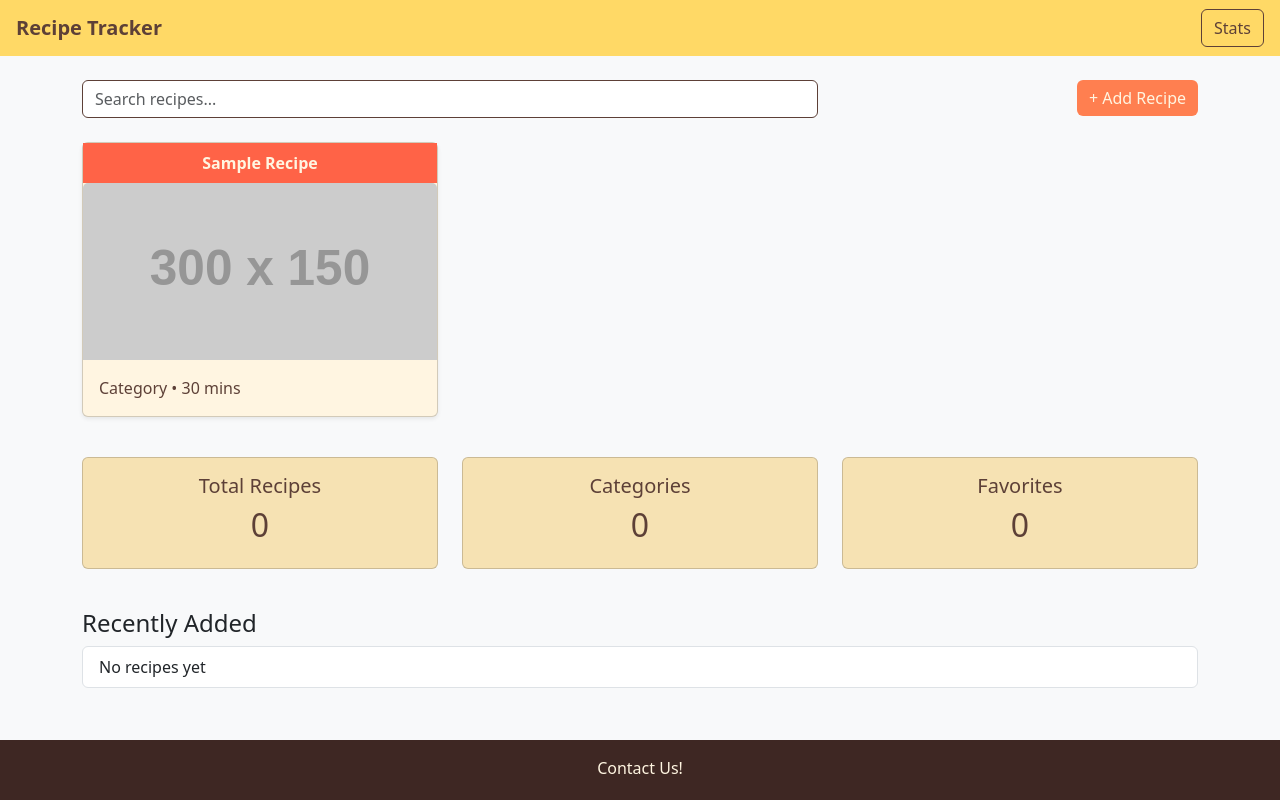
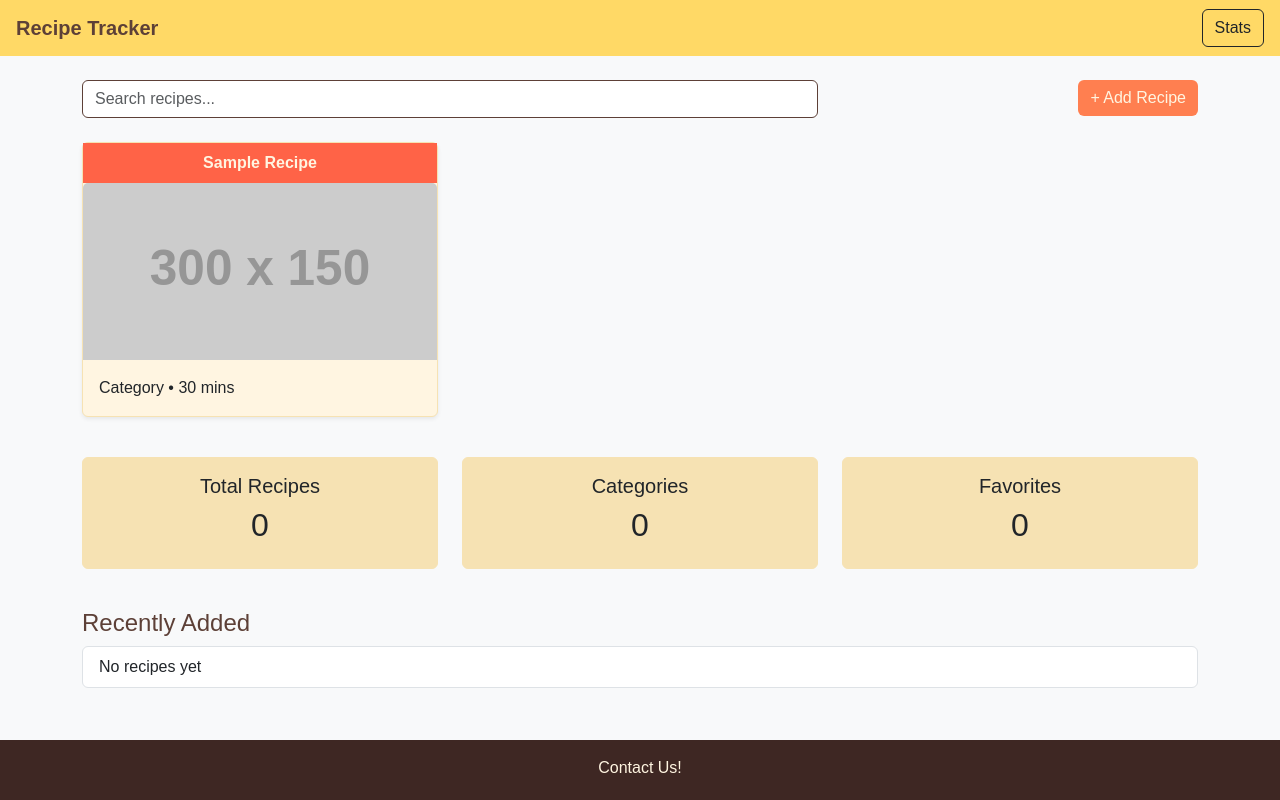
Before and after one commit to NGLeavitt/CS212, a plain HTML site: page index.html in a window 1280 px wide. Drawn offline with nearby package versions, Linux system fonts and the light colour scheme; placeholder pictures from the web are drawn by us.

Commit message:
Add files via upload

```diff
--- a/styles.css
+++ b/styles.css
@@ -1,49 +1,57 @@
-.custom-navbar {
-      background-color: #FFD966;
+/* Dashboard */
+body {
+  background-color: #FFF5E1; /* cream */
+  color: #5D4037; /* dark brown text */
+  font-family: Arial, sans-serif;
+}
+
+.navbar {
+  background-color: #FFD966; /* warm yellow */
+}
+
+.navbar .navbar-brand {
   color: #5D4037;
+  font-weight: bold;
 }
-.custom-navbar .navbar-brand {
-      color: #5D4037;
-}
-.custom-navbar .btn-outline-dark {
-      color: #5D4037;
-      border-color: #5D4037;
-}
+
 .add-btn {
-      background-color: #FF7F50;
+  background-color: #FF7F50; /* orange */
   color: #FFF5E1;
   border: none;
 }
+
 .add-btn:hover {
-      background-color: #FF6347;
+  background-color: #FF6347; /* darker red/orange */
   color: #FFF5E1;
 }
+
 .recipe-title-bar {
-      background-color: #FF6347;
+  background-color: #FF6347; /* tomato red */
   color: #FFF5E1;
   padding: 8px;
+  text-align: center;
   font-weight: bold;
-      text-align: center;
 }
 
-/* Recipies */
 .card {
   background-color: #FFF5E1;
-      color: #5D4037;
+  border: 1px solid #F6E2B3;
 }
 
 .card-stats {
-      background-color: #F6E2B3;
-      color: #5D4037;
+  background-color: #F6E2B3; /* light beige */
+}
+
+/* Search Bar */
+input.form-control {
+  border: 1px solid #5D4037;
 }
 
 footer {
-      background-color: #3E2723;
+  background-color: #3E2723; /* dark brown */
   color: #FFF5E1;
 }
 
-/* Search Bar */
-.form-control {
-      border-color: #5D4037;
-      color: #5D4037;
+footer a {
+  color: #FFD966;
 }
```
Also changed, not shown: index.html (+1 -2 lines). Lines whose indentation alone changed are shown as unchanged.
